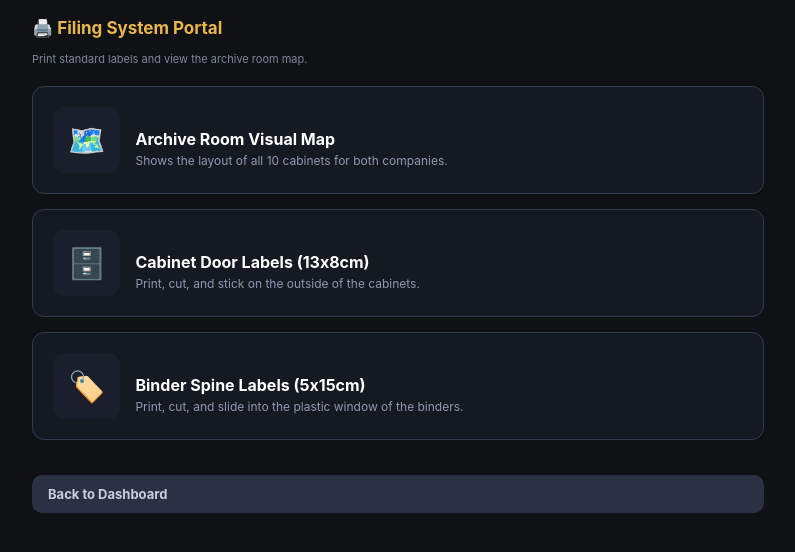
After one commit to gojamochzeleku-cell/Infinity-erp, a Django app: template templates/filing_portal.html in a window 1280 px wide. The commit adds this page. Shown: the top 552 px of the page, without its empty margins (242-1037 px from the left). Run offline with Django 5.2, Linux system fonts and the light colour scheme; the template is opened without the code that fills it, so the values that code supplies are empty; some libraries are stand-ins or nearby versions.

Commit message:
Final Integration: Filing Portal, Cleaned Debug Code, and Print Views

```diff
--- a/core/urls.py
+++ b/core/urls.py
@@ -1,9 +1,13 @@
 from django.contrib.auth.views import LogoutView
 from django.urls import path
 
-from . import views, tender_views, recovery_views, report_views, chat_views, advanced_views, global_views, telegram_views, cron_views, deadline_views, manual_views, memo_views, doc_views, mgmt_views, hr_fin_views, mail_views, control_views, tv_views, resource_views, fin_views, office_views, proc_views, it_views, inventory_views, tv_settings_view
+from . import views, tender_views, filing_views, recovery_views, report_views, chat_views, advanced_views, global_views, telegram_views, cron_views, deadline_views, manual_views, memo_views, doc_views, mgmt_views, hr_fin_views, mail_views, control_views, tv_views, resource_views, fin_views, office_views, proc_views, it_views, inventory_views, tv_settings_view
 
 urlpatterns = [
+    path('filing-portal/', filing_views.filing_portal, name='filing_portal'),
+    path('print/spine-labels/', filing_views.print_spine_labels, name='print_spine_labels'),
+    path('print/cabinet-labels/', filing_views.print_cabinet_labels, name='print_cabinet_labels'),
+    path('print/visual-map/', filing_views.print_visual_map, name='print_visual_map'),
     path('forgot-password/', recovery_views.forgot_password, name='forgot_password'),
     path('verify-reset-code/', recovery_views.verify_reset_code, name='verify_reset_code'),
     path('telegram-webhook/', telegram_views.telegram_webhook, name='telegram_webhook'),
--- a/templates/dashboard.html
+++ b/templates/dashboard.html
@@ -25,7 +25,8 @@
   <h3 style="font-size:14px; color:#e8b64c; text-transform:uppercase; letter-spacing:1px; margin-bottom:10px;">📁 Office Assistant Command Center</h3>
   <div style="display:grid; grid-template-columns:1fr 1fr; gap:10px;">
     <a href="{% url 'office_dashboard' %}" class="btn btn-red" style="margin:0; text-align:center; font-size:12px; grid-column: span 2;">🏢 Office Command Center (Dispatch & Visitors)</a>
-    <a href="{% url 'office_manual' %}" class="btn btn-blue" style="margin:0; text-align:center; font-size:12px; grid-column: span 2; background:#1f6f8a;">📖 Read Office Assistant Manual</a>
+    <a href="{% url 'filing_portal' %}" class="btn btn-blue" style="margin:0; text-align:center; font-size:12px; grid-column: span 2; background:#1f6f8a;">🖨️ Filing System & Labels</a>
+    <a href="{% url 'office_manual' %}" class="btn btn-grey" style="margin:0; text-align:center; font-size:12px; grid-column: span 2;">📖 Read Office Assistant Manual</a>
     <a href="{% url 'supply_requests' %}" class="btn btn-blue" style="margin:0; text-align:center; font-size:12px;">🖊️ Stationery Request</a>
     <a href="{% url 'document_upload' %}" class="btn btn-green" style="margin:0; text-align:center; font-size:12px;">⬆️ Upload Document</a>
     <a href="{% url 'document_list' %}" class="btn btn-grey" style="margin:0; text-align:center; font-size:12px;">🗂️ View Registry</a>
--- /dev/null
+++ b/templates/filing_portal.html
@@ -0,0 +1,40 @@
+{% extends 'base.html' %}
+{% block title %}Filing System Portal{% endblock %}
+{% block content %}
+<style>
+  .portal-card { background: #151922; border: 1px solid #333a4d; border-radius: 12px; padding: 20px; margin-bottom: 15px; display: flex; align-items: center; gap: 15px; text-decoration: none; transition: 0.2s; }
+  .portal-card:hover { border-color: #e8b64c; transform: translateY(-2px); }
+  .portal-icon { font-size: 30px; background: #1a1f2b; padding: 15px; border-radius: 12px; }
+  .portal-text h3 { color: #fff; font-size: 16px; margin-bottom: 4px; }
+  .portal-text p { color: #8f99b0; font-size: 12px; margin: 0; }
+</style>
+
+<h2 style="color:#e8b64c;">🖨️ Filing System Portal</h2>
+<p class="meta" style="margin-bottom:20px;">Print standard labels and view the archive room map.</p>
+
+<a href="{% url 'print_visual_map' %}" target="_blank" class="portal-card">
+  <div class="portal-icon">🗺️</div>
+  <div class="portal-text">
+    <h3>Archive Room Visual Map</h3>
+    <p>Shows the layout of all 10 cabinets for both companies.</p>
+  </div>
+</a>
+
+<a href="{% url 'print_cabinet_labels' %}" target="_blank" class="portal-card">
+  <div class="portal-icon">🗄️</div>
+  <div class="portal-text">
+    <h3>Cabinet Door Labels (13x8cm)</h3>
+    <p>Print, cut, and stick on the outside of the cabinets.</p>
+  </div>
+</a>
+
+<a href="{% url 'print_spine_labels' %}" target="_blank" class="portal-card">
+  <div class="portal-icon">🏷️</div>
+  <div class="portal-text">
+    <h3>Binder Spine Labels (5x15cm)</h3>
+    <p>Print, cut, and slide into the plastic window of the binders.</p>
+  </div>
+</a>
+
+<a class="btn btn-grey wide" href="{% url 'dashboard' %}" style="margin-top:20px;">Back to Dashboard</a>
+{% endblock %}
```
Also changed, not shown: core/filing_views.py (added, +18 -0 lines), core/hr_fin_views.py (+33 -35 lines).
